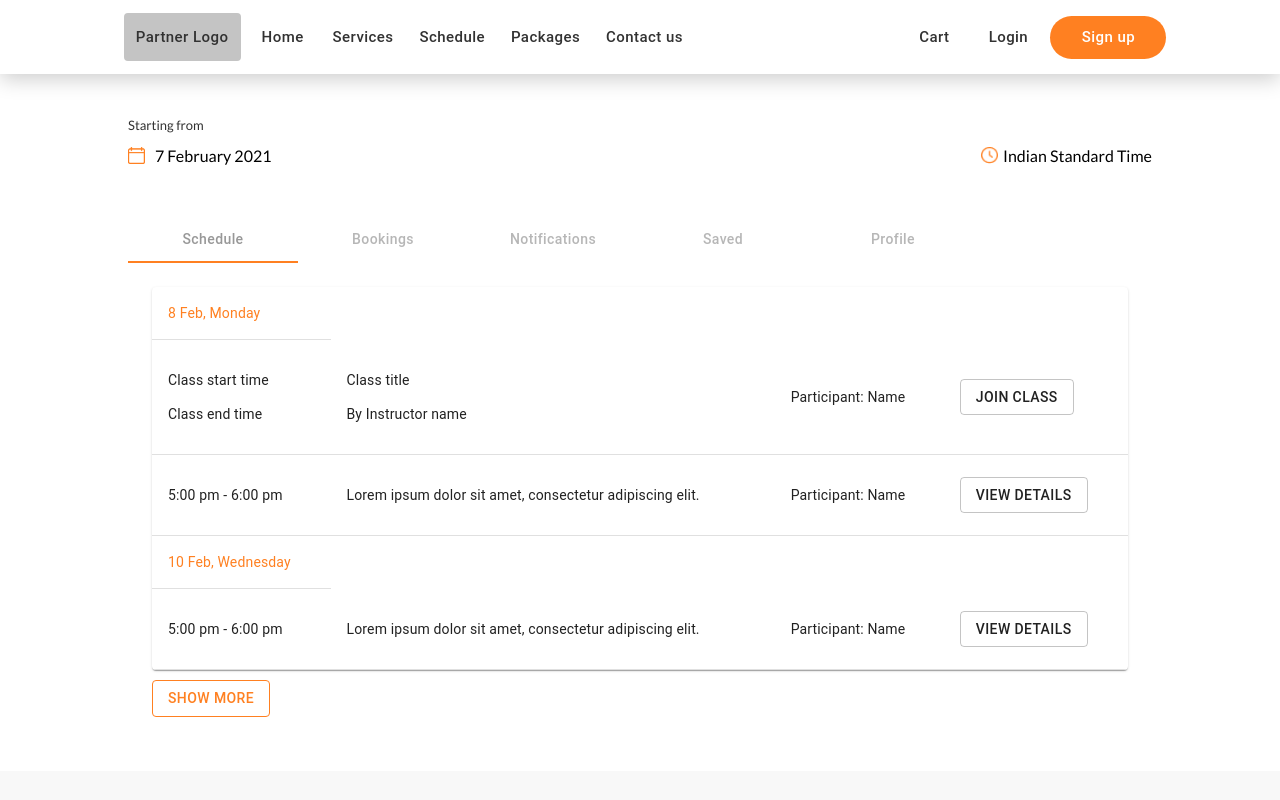
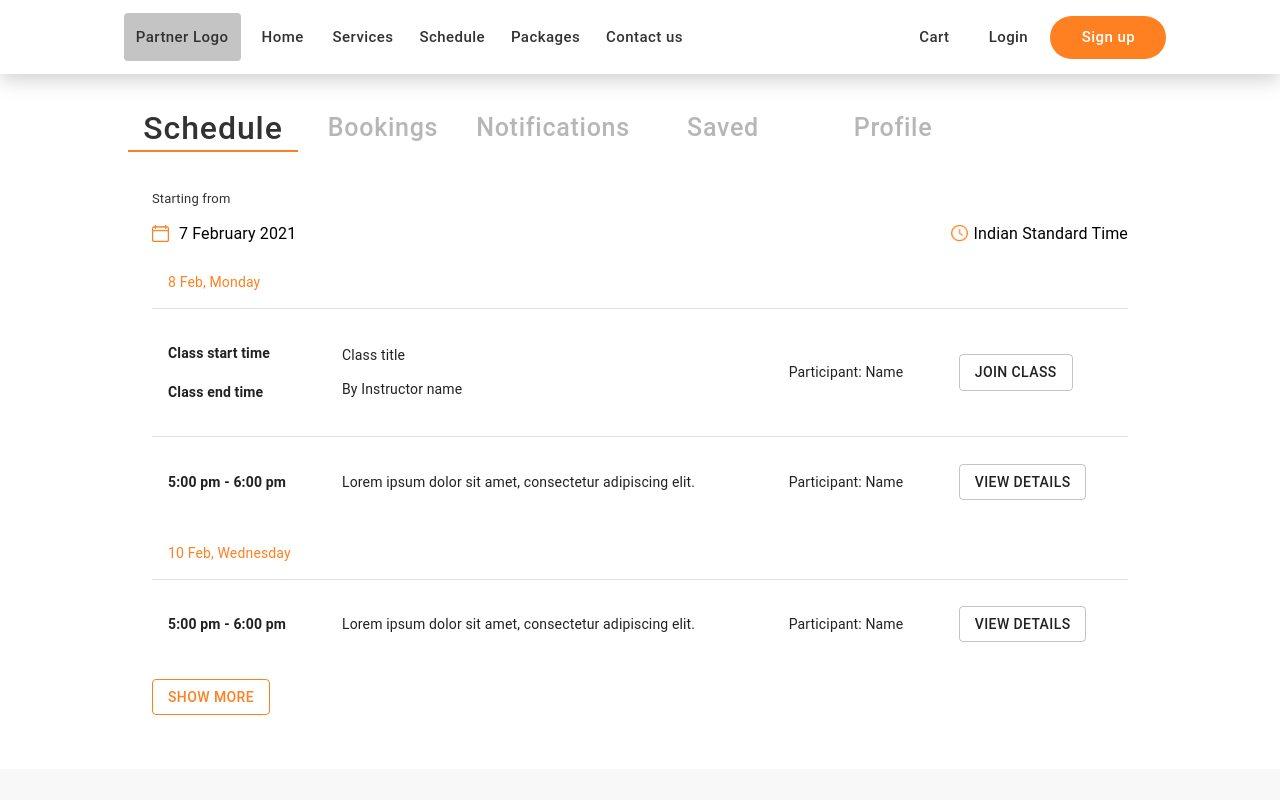
Before and after one commit to jyotiprakash111/Claro-web, a React (Create React App) app: page / in a window 1280 px wide. Shown: the top 800 px of the page. Built offline with nearby package versions, Linux system fonts and the light colour scheme.

Commit message:
change style of tabbar

```diff
--- a/src/components/Customer_Journey/Schedule/AllClasses.js
+++ b/src/components/Customer_Journey/Schedule/AllClasses.js
@@ -8,6 +8,9 @@ import TableHead from "@material-ui/core/TableHead";
 import TableRow from "@material-ui/core/TableRow";
 import Paper from "@material-ui/core/Paper";
 import Button from "@material-ui/core/Button";
+
+import Clock from "../../../assets/img/footer_icon/clock.png";
+import Calender from "../../../assets/img/calender.png";
 
 const useStyles = makeStyles({
   table: {
@@ -20,16 +23,38 @@ export default function BasicTable() {
 
   return (
     <div>
-      <TableContainer component={Paper}>
+      <p style={{ color: "#323232", fontSize: 13 }}>Starting from</p>
+      <div
+        style={{
+          display: "flex",
+          justifyContent: "space-between",
+          marginBottom: 10,
+        }}
+      >
+        <div style={{ display: "flex", alignItems: "center" }}>
+          <img
+            src={Calender}
+            style={{ width: 17, height: 17, marginRight: 10 }}
+          />
+          <span>7 February 2021</span>
+        </div>
+        <div style={{ display: "flex", alignItems: "center" }}>
+          <img src={Clock} style={{ width: 17, height: 17, marginRight: 5 }} />{" "}
+          Indian Standard Time
+        </div>
+      </div>
+      <TableContainer>
         <Table className={classes.table} aria-label="simple table">
           <TableBody>
             <TableRow>
-              <TableCell style={{ color: "#FF8021" }}>8 Feb, Monday</TableCell>
+              <TableCell colSpan="4" style={{ color: "#FF8021" }}>
+                8 Feb, Monday
+              </TableCell>
             </TableRow>
             <TableRow>
               <TableCell component="th">
-                <p>Class start time</p>
-                <p>Class end time</p>
+                <h4>Class start time</h4>
+                <h4>Class end time</h4>
               </TableCell>
               <TableCell>
                 <p>Class title</p>
@@ -40,9 +65,9 @@ export default function BasicTable() {
                 <Button variant="outlined">Join Class</Button>
               </TableCell>
             </TableRow>
-            <TableRow>
-              <TableCell component="th">
-                <p>5:00 pm - 6:00 pm</p>
+            <TableRow className="borderLess">
+              <TableCell>
+                <h4>5:00 pm - 6:00 pm</h4>
               </TableCell>
               <TableCell>
                 <p>Lorem ipsum dolor sit amet, consectetur adipiscing elit.</p>
@@ -53,13 +78,13 @@ export default function BasicTable() {
               </TableCell>
             </TableRow>
             <TableRow>
-              <TableCell style={{ color: "#FF8021" }}>
+              <TableCell colSpan="4" style={{ color: "#FF8021" }}>
                 10 Feb, Wednesday
               </TableCell>
             </TableRow>
-            <TableRow>
-              <TableCell component="th">
-                <p>5:00 pm - 6:00 pm</p>
+            <TableRow className="borderLess">
+              <TableCell>
+                <h4>5:00 pm - 6:00 pm</h4>
               </TableCell>
               <TableCell>
                 <p>Lorem ipsum dolor sit amet, consectetur adipiscing elit.</p>
--- a/src/components/Customer_Journey/Schedule/index.js
+++ b/src/components/Customer_Journey/Schedule/index.js
@@ -2,8 +2,7 @@ import React, { Component } from "react";
 import Appbar from "./Appbar";
 import BreadCrumbs from "./breadcrumbs";
 import Tabbar from "./tabbar";
-import Clock from "../../../assets/img/footer_icon/clock.png";
-import Calender from "../../../assets/img/calender.png";
+
 import "./style.css";
 import { makeStyles } from "@material-ui/core/styles";
 import Footer from "./footer";
@@ -16,29 +15,7 @@ class index extends Component {
         <div className="landing">
           {/* <BreadCrumbs />
          <h1>Schedule</h1> */}
-          <p style={{ color: "#323232", fontSize: 13 }}>Starting from</p>
-          <div
-            style={{
-              display: "flex",
-              justifyContent: "space-between",
-              marginBottom: 50,
-            }}
-          >
-            <div style={{ display: "flex", alignItems: "center" }}>
-              <img
-                src={Calender}
-                style={{ width: 17, height: 17, marginRight: 10 }}
-              />
-              <span>7 February 2021</span>
-            </div>
-            <div style={{ display: "flex", alignItems: "center" }}>
-              <img
-                src={Clock}
-                style={{ width: 17, height: 17, marginRight: 5 }}
-              />{" "}
-              Indian Standard Time
-            </div>
-          </div>
+
           <Tabbar />
         </div>
         <Footer />
--- a/src/components/Customer_Journey/Schedule/style.css
+++ b/src/components/Customer_Journey/Schedule/style.css
@@ -104,3 +104,7 @@ body {
   width: 70px;
   margin-left: 5px;
 }
+
+.borderLess td {
+  border-bottom: none;
+}
--- a/src/components/Customer_Journey/Schedule/tabbar.js
+++ b/src/components/Customer_Journey/Schedule/tabbar.js
@@ -55,11 +55,14 @@ const useStyles = makeStyles((theme) => ({
     width: "170px",
     height: "42px",
     textTransform: "none",
+    fontSize: "25px",
+
     "&:hover, &:focus": {
       // background: "#FF8021",
       // color: "#fff",
       // borderBottom: "1px solid #FF8021",
     },
+    active: {},
   },
 }));
 
@@ -80,7 +83,12 @@ export default function SimpleTabs() {
           aria-label="simple tabs example"
           TabIndicatorProps={{ style: { background: "#FF8021" } }}
         >
-          <Tab className={classes.link} label="Schedule" {...a11yProps(0)} />
+          <Tab
+            className={[classes.link, classes.active]}
+            style={{ fontWeight: "500", color: "#323232", fontSize: "32px" }}
+            label="Schedule"
+            {...a11yProps(0)}
+          />
           <Tab className={classes.link} label="Bookings" {...a11yProps(1)} />
           <Tab
             className={classes.link}
```
